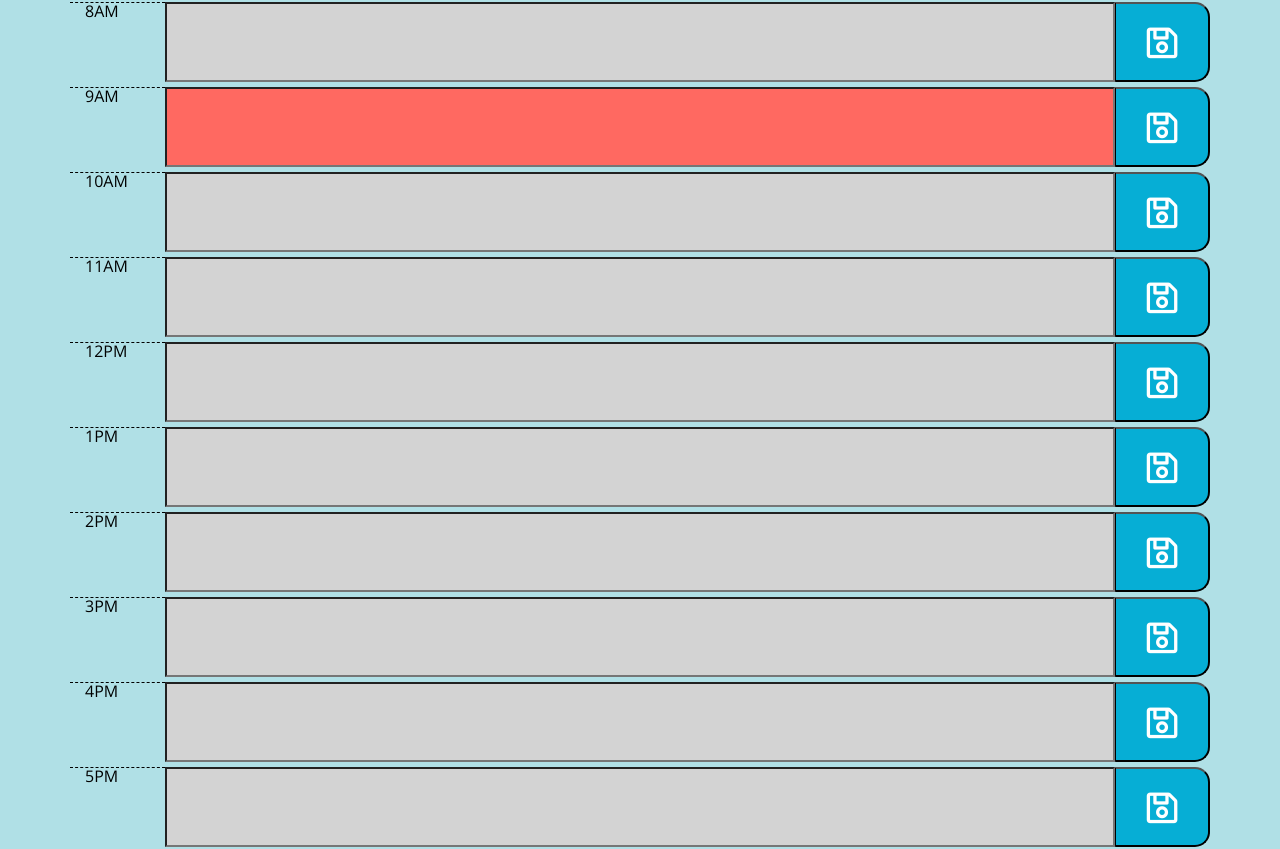
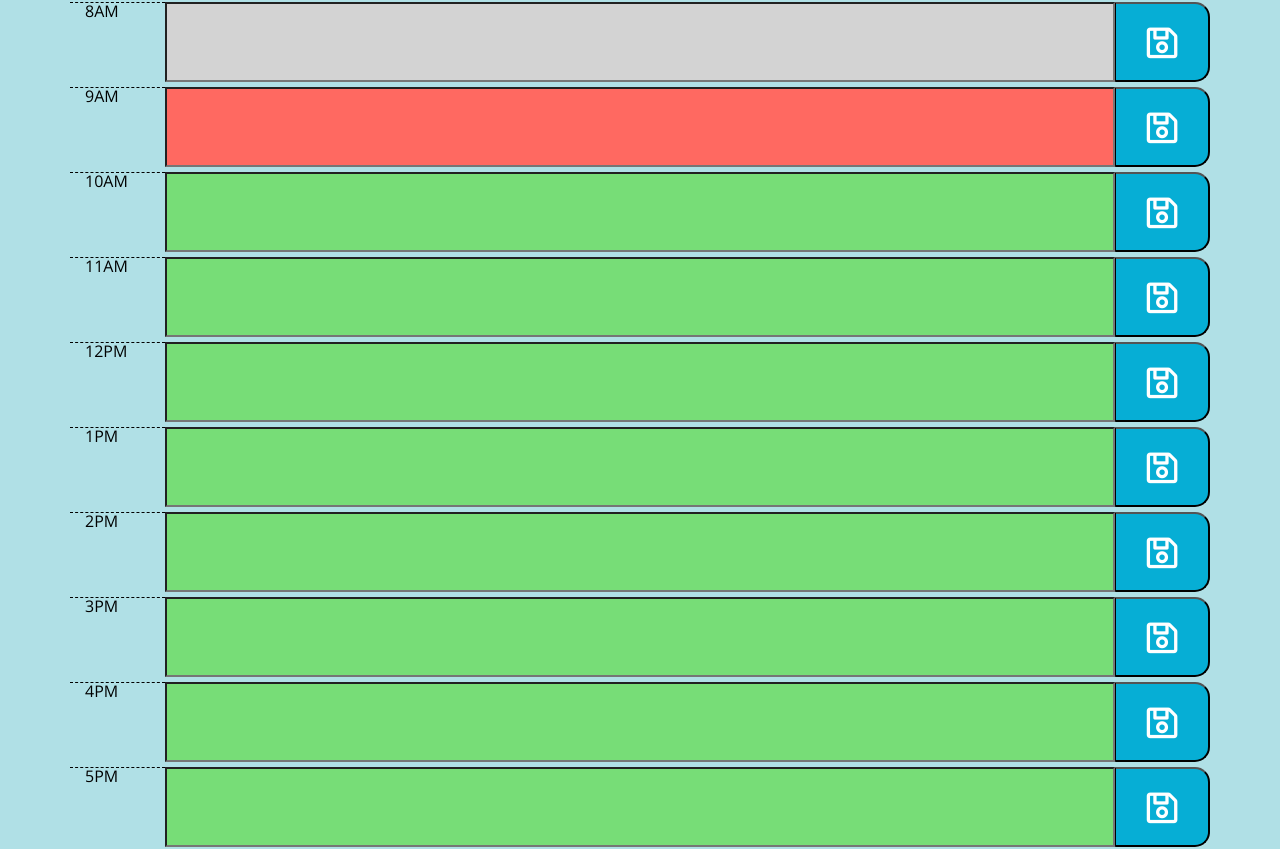
Before and after one commit to JonesElliott/Day-Planner, a plain HTML site: page index.html in a window 1280 px wide. Shown: the part 945-1794 px from the top of the page. Drawn offline with nearby package versions, Linux system fonts and the light colour scheme.

Commit message:
Fixed issue with time dependent bg color breaking after 2AM

```diff
--- a/index.html
+++ b/index.html
@@ -158,12 +158,12 @@
 
         // Update the background based on the current time
         function updateTimeBackground() {
-          const currentHour = moment().format("H");
           //console.log(currentHour);
 
           for (let i = 1; i < (dayHours + 1); i++) {
+            var currentHour = parseInt(moment().format("H"));
             // Gets the current input field based on id
-            var timeID = $('#' + i).attr('id');
+            var timeID = parseInt($('#' + i).attr('id'));
 
             // var newTimeID;
             // Sets the formating of newTimeID variable to match currentHour variable
@@ -172,7 +172,7 @@
             // } else {
             //   newTimeID = timeID;
             // }
-            // newTimeID = timeID;
+            newTimeID = timeID;
 
             // Adds past, present, or future class based on the relation to the current time
             if (currentHour === timeID) {
```
